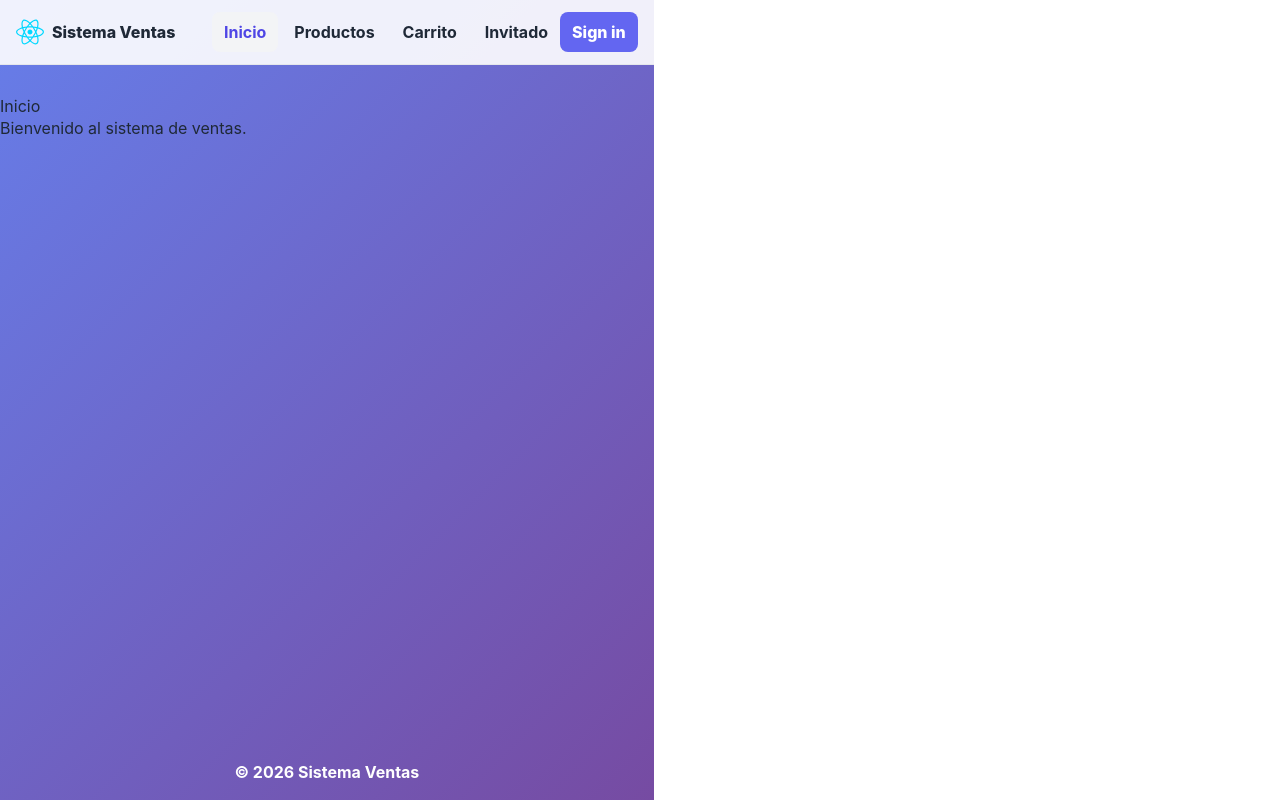
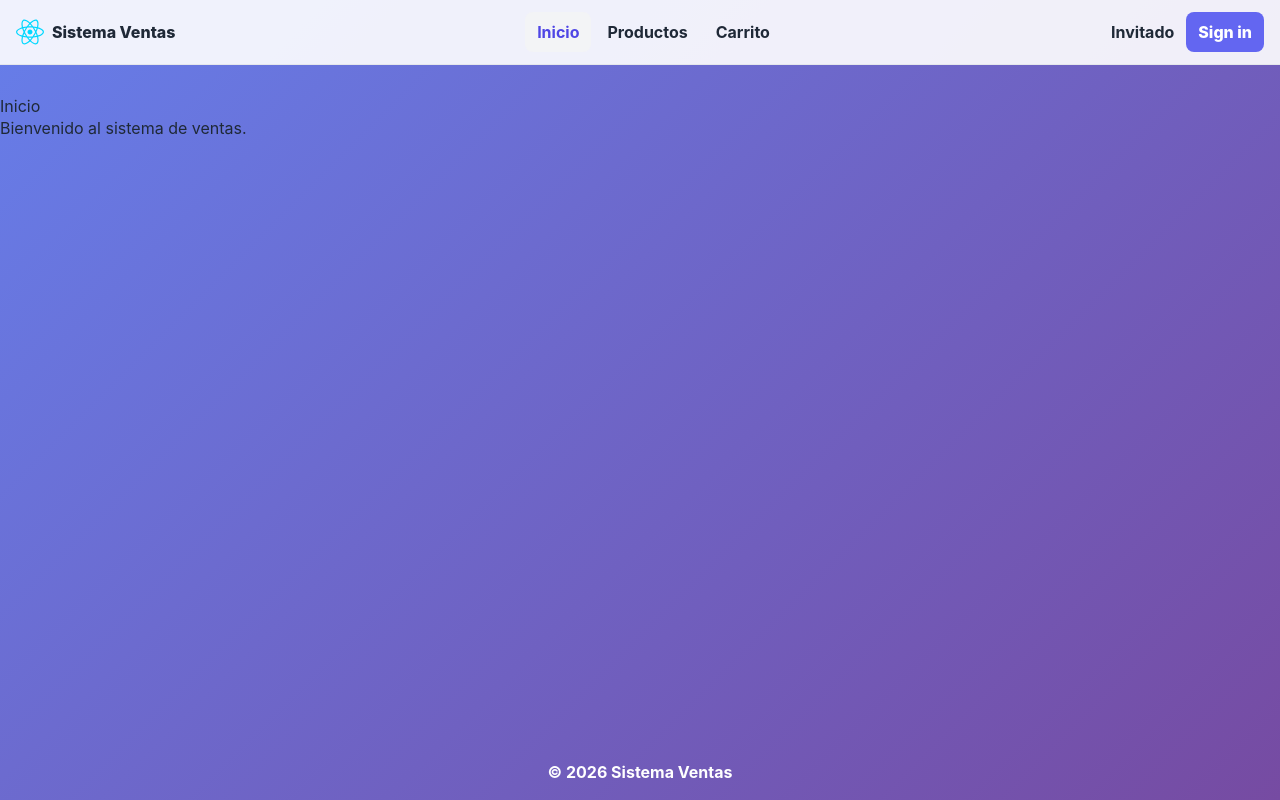
Before and after one commit to lgoenaga/frontend-II-2026-react, a React (Vite) app: page / in a window 1280 px wide. Built offline with nearby package versions, Linux system fonts and the light colour scheme.

Commit message:
style: ajustar estilos globales para layout con header y footer

```diff
--- a/src/index.css
+++ b/src/index.css
@@ -35,8 +35,11 @@
 
 body {
   margin: 0;
-  display: flex;
   min-width: 320px;
+  min-height: 100vh;
+}
+
+#root {
   min-height: 100vh;
 }
 
```
